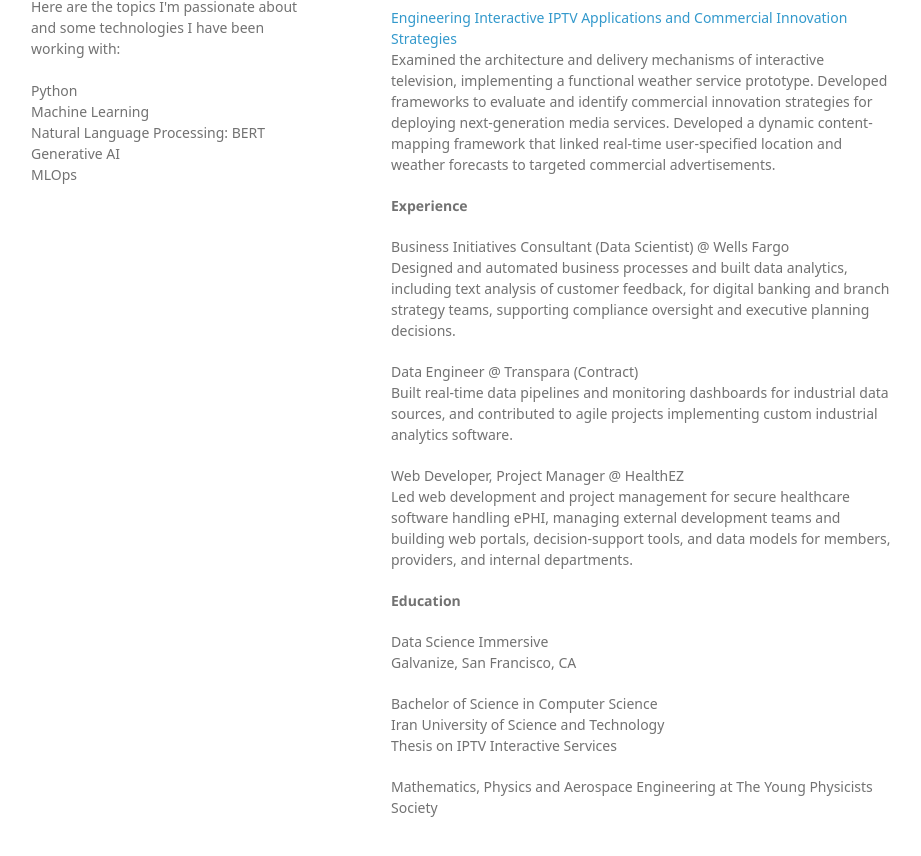
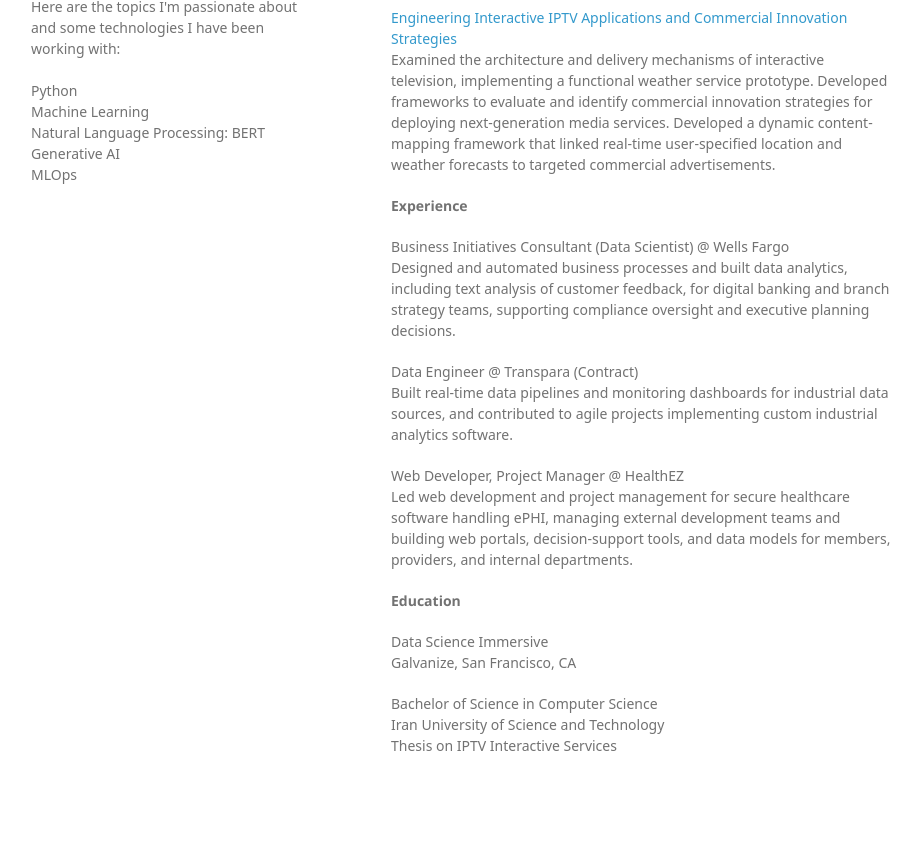
Before and after one commit to minoobeyzavi/minoobeyzavi.github.io, a plain HTML site: page index.html in a window 1280 px wide. Shown: the part 342-1198 px from the top of the page, without its empty margins (179-1100 px from the left). After the commit the page ends 1168 px from the top, so only its background shows below. Drawn offline with Linux system fonts and the light colour scheme; a web font is replaced by a local one.

Commit message:
Remove one entry from Education

```diff
--- a/index.html
+++ b/index.html
@@ -79,8 +79,6 @@
       Thesis on IPTV Interactive Services
     </p>
 
-     <p>Mathematics, Physics and Aerospace Engineering at The Young Physicists Society</p>
-
 
 <b>
 <a id="designer-templates" class="anchor" href="#designer-templates" aria-hidden="true"><span class="octicon octicon-link"></span></a></b>
```
